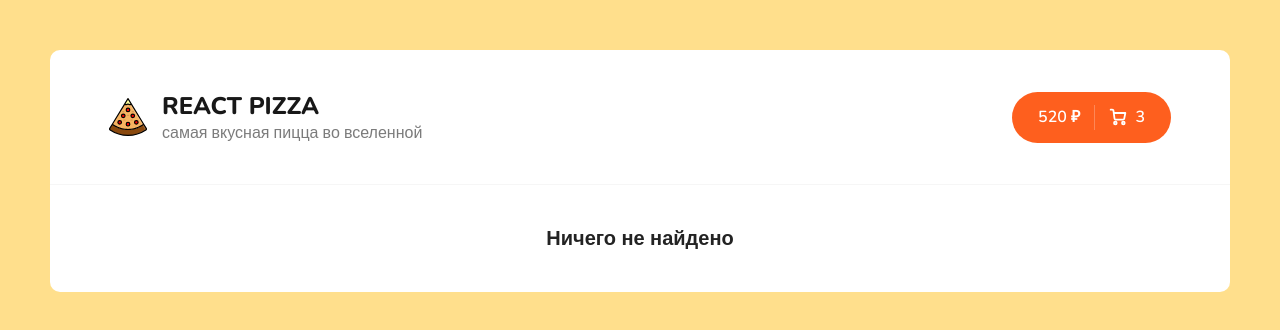
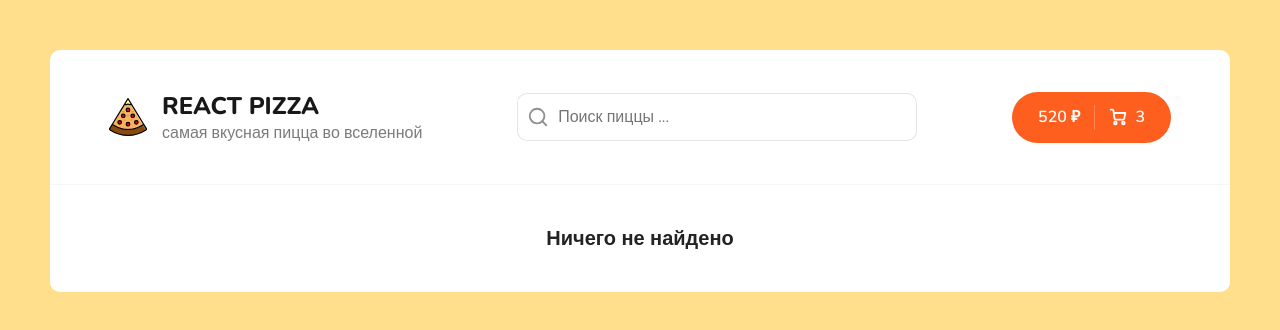
Before and after one commit to IonPetrascu/react-pizza, a React (Create React App) app: page /pizza/1 in a window 1280 px wide. Shown: the top 330 px of the page. Built offline with nearby package versions, Linux system fonts and the light colour scheme.

Commit message:
add search on pizzas and pagination

```diff
--- a/package.json
+++ b/package.json
@@ -10,6 +10,7 @@
     "react": "^18.2.0",
     "react-content-loader": "^6.2.1",
     "react-dom": "^18.2.0",
+    "react-paginate": "^8.2.0",
     "react-router-dom": "^6.21.1",
     "react-scripts": "5.0.1",
     "sass": "^1.69.7",
--- a/src/App.js
+++ b/src/App.js
@@ -4,15 +4,17 @@ import NotFound from './pages/NotFound';
 import { Routes, Route } from 'react-router-dom';
 import Home from './pages/Home';
 import Cart from './pages/Cart'
+import { useState } from 'react';
 
 function App() {
+  const [searchValue,setSearchValue] = useState('')
+
   return (
     <div className="wrapper">
-      <Header />
+      <Header searchValue={searchValue} setSearchValue={setSearchValue}/>
       <div className="content">
-
           <Routes>
-            <Route path="/" element={<Home />}></Route>
+            <Route path="/" element={<Home searchValue={searchValue} />}></Route>
             <Route path="/cart" element={<Cart />}></Route>
             <Route path="*" element={<NotFound />}></Route>
           </Routes>
--- a/src/Components/Header.jsx
+++ b/src/Components/Header.jsx
@@ -1,8 +1,9 @@
 import React from 'react';
 import logoPizza from '../assets/img/pizza-logo.svg';
+import Search from './Search';
 import { Link } from 'react-router-dom';
 
-function Header() {
+function Header({ searchValue, setSearchValue }) {
   return (
     <div className="header">
       <div className="container">
@@ -13,6 +14,7 @@ function Header() {
             <p>самая вкусная пицца во вселенной</p>
           </div>
         </Link>
+        <Search  searchValue={searchValue} setSearchValue={setSearchValue}/>
         <div className="header__cart">
           <Link to="/cart" className="button button--cart">
             <span>520 ₽</span>
--- /dev/null
+++ b/src/Components/Pagination/Pagination.module.scss
@@ -0,0 +1,35 @@
+.root {
+    display: flex;
+    gap: 20px;
+    justify-content: center;
+    margin-top: 40px;
+
+    li {
+
+        border: 1px solid #666;
+
+        width: 40px;
+        height: 40px;
+        display: flex;
+        align-items: center;
+        justify-content: center;
+        border-radius: 30px;
+    }
+
+    a{
+        width: 100%;
+        height: 100%;
+        cursor: pointer;
+        border-radius: 30px;
+        text-align: center;
+        line-height: 20px;
+        line-height: 37px;
+    }
+
+    :global {
+        .selected {
+            background-color: #fe5f1e;
+        }
+    }
+
+}
--- /dev/null
+++ b/src/Components/Pagination/index.jsx
@@ -0,0 +1,21 @@
+import React from 'react'
+import styles from './Pagination.module.scss'
+import ReactPaginate from 'react-paginate';
+
+function Pagination({onChangePage}) {
+
+  return (
+    <ReactPaginate
+    className={styles.root}
+      breakLabel="..."
+      onPageChange={event => onChangePage(event.selected + 1)}
+      pageRangeDisplayed={4}
+      pageCount={3}
+      previousLabel="< "
+      nextLabel=" >"
+      renderOnZeroPageCount={null}
+    />
+  )
+}
+
+export default Pagination
--- /dev/null
+++ b/src/Components/Search/Search.module.scss
@@ -0,0 +1,39 @@
+.root {
+    position: relative;
+}
+
+.input {
+    border: 1px solid rgba(0, 0, 0, 0.1);
+    padding: 12px 20px;
+    padding-left: 40px;
+    width: 400px;
+    border-radius: 10px;
+    font-size: 16px;
+
+    &:focus {
+        border: 2px solid rgba(0, 0, 0, 0.1);
+    }
+}
+
+.icon {
+    width: 22px;
+    height: 22px;
+    opacity: 0.5;
+    position: absolute;
+    left: 10px;
+    top: 13px;
+    cursor: pointer;
+}
+
+.clear {
+    opacity: 0.3;
+    position: absolute;
+    right: 10px;
+    top: 12px;
+    cursor: pointer;
+    transition: opacity 0.3s ease;
+
+    &:hover {
+        opacity: 0.6;
+    }
+}
--- /dev/null
+++ b/src/Components/Search/index.jsx
@@ -0,0 +1,47 @@
+import React from 'react';
+import styles from './Search.module.scss';
+
+function Search({ searchValue, setSearchValue }) {
+  return (
+    <div className={styles.root}>
+      <svg
+        className={styles.icon}
+        fill="none"
+        height="24"
+        stroke="currentColor"
+        stroke-linecap="round"
+        stroke-linejoin="round"
+        stroke-width="2"
+        viewBox="0 0 24 24"
+        width="24"
+        xmlns="http://www.w3.org/2000/svg"
+      >
+        <circle cx="11" cy="11" r="8" />
+        <line x1="21" x2="16.65" y1="21" y2="16.65" />
+      </svg>
+      <input
+        value={searchValue}
+        onChange={(e) => setSearchValue(e.target.value)}
+        className={styles.input}
+        placeholder="Поиск пиццы ..."
+      />
+      {searchValue !== '' && (
+        <svg
+        onClick={()=>setSearchValue('')}
+          className={styles.clear}
+          height="24"
+          viewBox="0 0 24 24"
+          width="24"
+          xmlns="http://www.w3.org/2000/svg"
+        >
+          <path
+            d="M12,23 C5.92486775,23 1,18.0751322 1,12 C1,5.92486775 5.92486775,1 12,1 C18.0751322,1 23,5.92486775 23,12 C23,18.0751322 18.0751322,23 12,23 Z M12,21 C16.9705627,21 21,16.9705627 21,12 C21,7.02943725 16.9705627,3 12,3 C7.02943725,3 3,7.02943725 3,12 C3,16.9705627 7.02943725,21 12,21 Z M12,13.4142136 L8.70710678,16.7071068 L7.29289322,15.2928932 L10.5857864,12 L7.29289322,8.70710678 L8.70710678,7.29289322 L12,10.5857864 L15.2928932,7.29289322 L16.7071068,8.70710678 L13.4142136,12 L16.7071068,15.2928932 L15.2928932,16.7071068 L12,13.4142136 Z"
+            fill-rule="evenodd"
+          />
+        </svg>
+      )}
+    </div>
+  );
+}
+
+export default Search;
--- a/src/pages/Home.jsx
+++ b/src/pages/Home.jsx
@@ -4,33 +4,47 @@ import Categories from '../Components/Categories';
 import Sort from '../Components/Sort';
 import PizzaBlock from '../Components/PizzaBlock';
 import axios from 'axios';
+import Pagination from '../Components/Pagination';
+import { eventWrapper } from '@testing-library/user-event/dist/utils';
 
-function Home() {
+function Home({ searchValue }) {
   const [items, setItems] = React.useState([]);
   const [isLoading, setIsLoading] = React.useState(true);
+  const [page, setPage] = React.useState(1);
+
   const [sortType, setSortType] = React.useState({
     name: 'популярности',
     sortProperty: 'rating',
   });
   const [categoryId, setCategoryId] = React.useState(0);
-
   const orders = sortType.sortProperty.includes('-') ? 'asc' : 'desc';
-
-
+  const search = searchValue ? `&search=${searchValue.toLowerCase()}` : '';
   React.useEffect(() => {
     setIsLoading(true);
     axios
       .get(
-        `https://659d3c46633f9aee7908fa23.mockapi.io/items?${
+        `https://659d3c46633f9aee7908fa23.mockapi.io/items?page=${page}&limit=4${
           categoryId > 0 ? `category=${categoryId}` : ''
-        }&sortBy=${sortType.sortProperty.replace('-', '')}&order=${orders}`
+        }&sortBy=${sortType.sortProperty.replace('-', '')}&order=${orders}${search}`,
       )
       .then((res) => {
         setItems(res.data);
         setIsLoading(false);
-      });
+      })
+      .catch((error) => error);
     window.scrollTo(0, 0);
-  }, [categoryId, sortType]);
+  }, [categoryId, sortType, searchValue,page]);
+
+  const skeletons = [...new Array(6)].map((_, index) => <Skeleton key={index} />);
+  /*  const pizzas = items.filter((obj)=>{
+    if(obj.title.toLowerCase().includes(searchValue.toLowerCase())){
+      return true
+    }
+    return false
+  })
+  .map((pizza) => <PizzaBlock key={pizza.id} {...pizza} />); */
+
+  const pizzas = items.map((pizza) => <PizzaBlock key={pizza.id} {...pizza} />);
 
   return (
     <div className="container">
@@ -39,11 +53,8 @@ function Home() {
         <Sort value={sortType} onClickType={(i) => setSortType(i)} />
       </div>
       <h2 className="content__title">Все пиццы</h2>
-      <div className="content__items">
-        {isLoading
-          ? [...new Array(6)].map((_, index) => <Skeleton key={index} />)
-          : items.map((pizza) => <PizzaBlock key={pizza.id} {...pizza} />)}
-      </div>
+      <div className="content__items">{isLoading ? skeletons : pizzas}</div>
+      <Pagination onChangePage={number => setPage(number)}/>
     </div>
   );
 }
--- a/src/scss/app.scss
+++ b/src/scss/app.scss
@@ -33,7 +33,7 @@ body {
   &__items {
     display: grid;
     grid-template-columns: repeat(4, 1fr);
-    grid-template-rows: repeat(2, 1fr);
+    grid-template-rows: repeat(1, 1fr);
     grid-column-gap: 10px;
     grid-row-gap: 30px;
 
```
Also changed, not shown: 1 other file (tests, documents, lock files or other folders).
